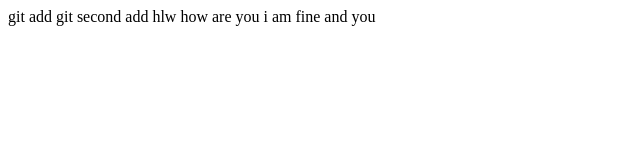
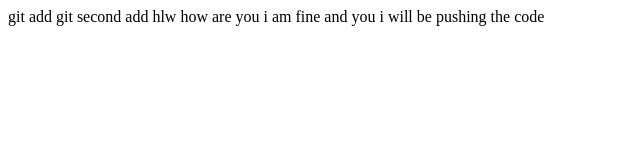
Before and after one commit to Mahasethmanish987/learn-git, a plain HTML site: page index.html in a window 1280 px wide. Shown: the whole page, without its empty margins (0-640 px from the left). Drawn offline with Linux system fonts and the light colour scheme.

Commit message:
fourth commit

```diff
--- a/index.html
+++ b/index.html
@@ -11,5 +11,7 @@
 
     hlw how are you
     i am fine and you
+
+    i will be pushing the code
 </body>
 </html>
```
